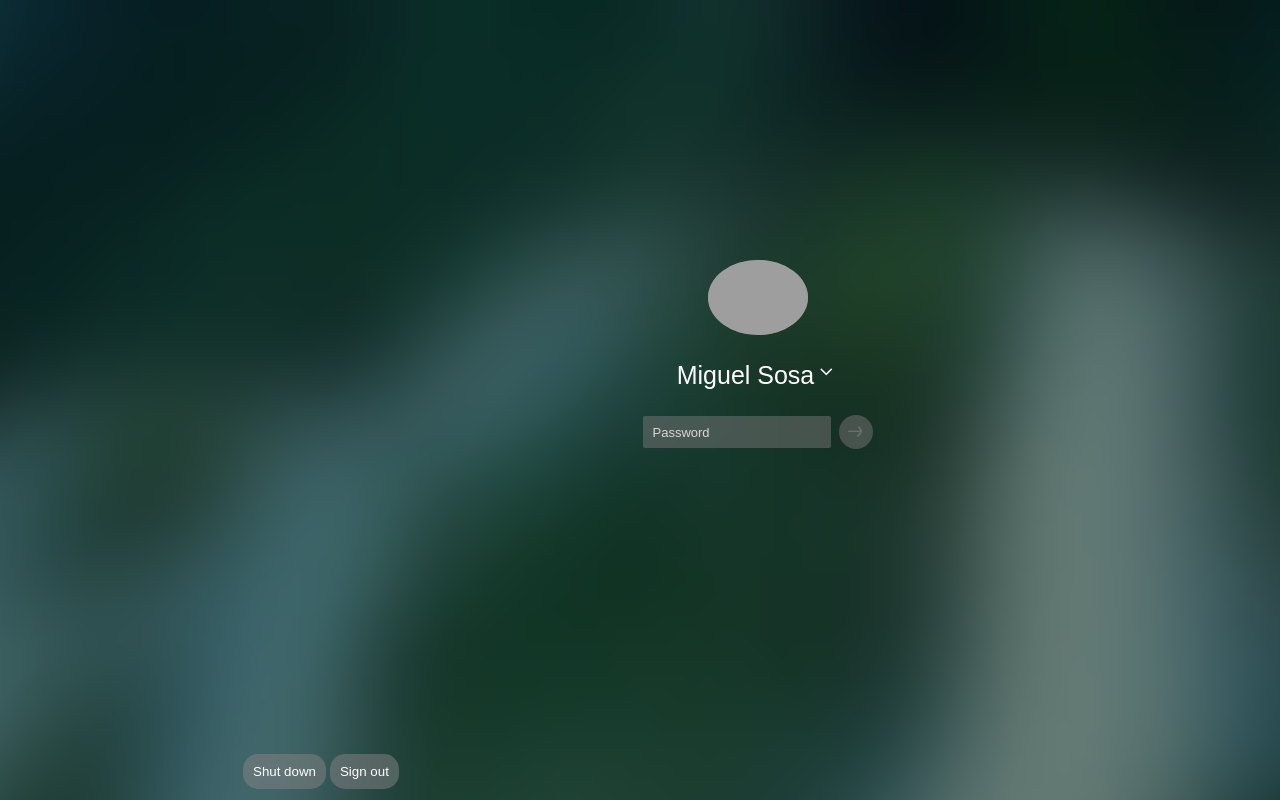
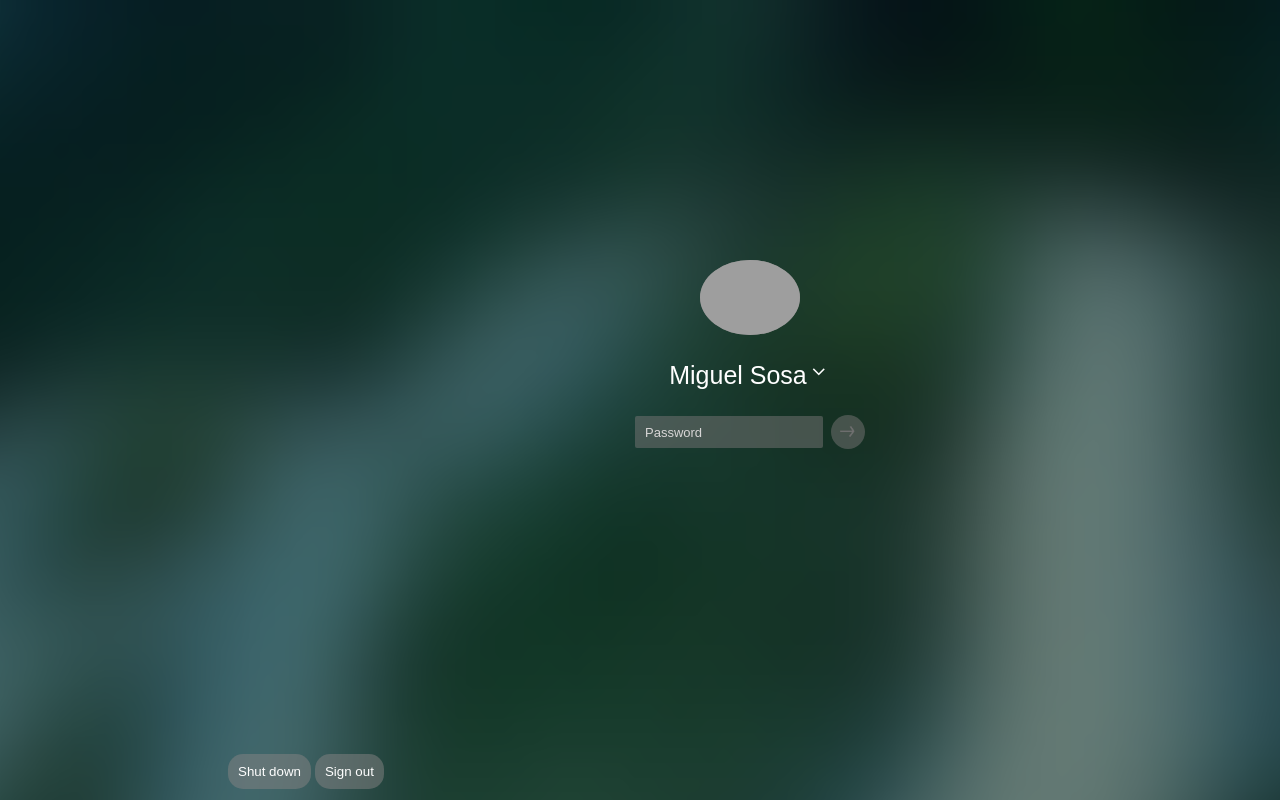
Before and after one commit to ixl-math/login, a plain HTML site: page index.html in a window 1280 px wide. Drawn offline with nearby package versions, Linux system fonts and the light colour scheme; grey boxes are pictures that could not be loaded.

Commit message:
Update style.css

```diff
--- a/style.css
+++ b/style.css
@@ -3,7 +3,7 @@ body{
     background-image: url(chrome-os-61-lock.webp);
     background-repeat:no-repeat;
     background-size:100%;
-    margin-left:235px;
+    margin-left:220px;
 }
 
 .lgn{
```
